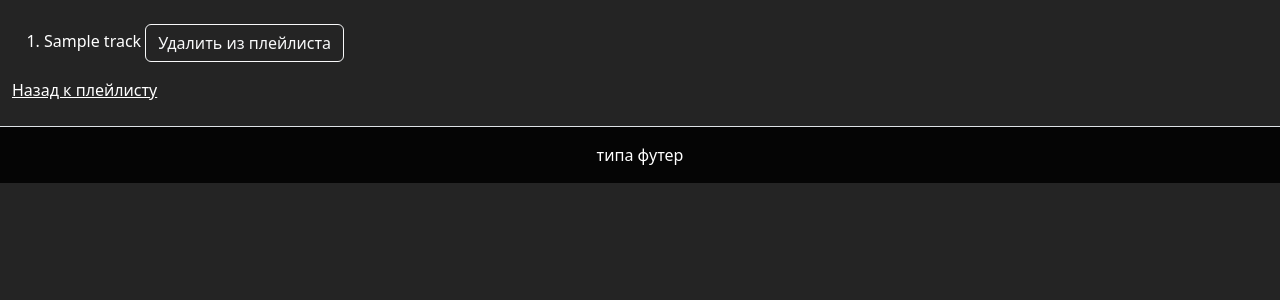
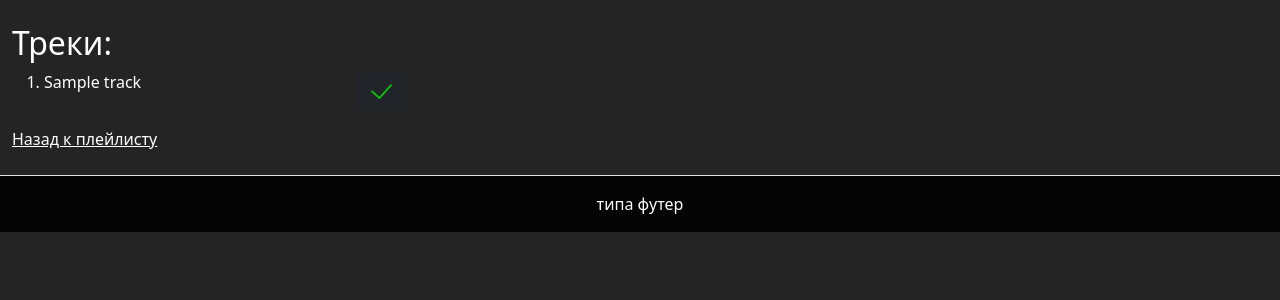
Before and after one commit to arte322m/music_library, a Django app: page /playlist/change_playlist/1 in a window 1280 px wide. Shown: the part 71-371 px from the top of the page. Run offline with Django 4.2, Linux system fonts and the light colour scheme; a user stored in the database is signed in; tables that the repository leaves empty hold one stand-in row (values such as "Sample post"); some libraries are stand-ins or nearby versions.

Commit message:
commit change_playlist

```diff
--- a/kAboom/templates/kAboom/change_playlist.html
+++ b/kAboom/templates/kAboom/change_playlist.html
@@ -1,23 +1,43 @@
 {% extends 'kAboom/base.html' %}
+{% load static %}
 
 {% block title %}{% endblock %}
 
 {% block content %}
 
+    <div class="col">
+        <div class="row">
+            <h2>Треки:</h2>
+        </div>
         <ol>
             {% for track in favorite_tracks %}
+                <li>
+                    <div class="row mb-2">
+                        <div class="col-3">
+                            {{ track.name }}
+                        </div>
+
+                        <div class="col-1">
                             <form action="{% url 'kAboom:change_playlist_view' %}" method="post">
                                 {% csrf_token %}
                                 <input name="track_id" value="{{ track.id }}" hidden>
                                 <input name="playlist_id" value="{{ playlist_id }}" hidden>
                                     {% if track in track_list %}
-            <li><p>{{ track.name }} <button class="btn btn-outline-light" type="submit" value="rem" name="fav">Удалить из плейлиста</button></p></li>
+                                    <button class="btn btn-dark" type="submit" value="rem" name="fav">
+                                        <img src="{% static 'kAboom/images/in_playlist.png' %}" height="25" width="25">
+                                    </button>
                                 {% else %}
-            <li><p>{{ track.name }} <button class="btn btn-outline-light" type="submit" value="add" name="fav">Добавить в плейлист</button></p></li>
+                                    <button class="btn btn-dark" type="submit" value="add" name="fav">
+                                        <img src="{% static 'kAboom/images/plus_dark.png' %}" width="25" height="25">
+                                    </button>
                                 {% endif %}
                             </form>
+                        </div>
+                    </div>
+                </li>
             {% endfor %}
         </ol>
+    </div>
 
     <a href="{% url 'kAboom:playlist_detail' playlist_id %}">Назад к плейлисту</a>
 
```
Also changed, not shown: kAboom/templates/kAboom/genre_index.html (+17 -9 lines), kAboom/templates/kAboom/playlist_index.html (+6 -6 lines), kAboom/static/kAboom/images/in_playlist.png (added), kAboom/static/kAboom/images/plus_dark.png (added), kAboom/templates/kAboom/track_index.html (indentation only). Lines whose indentation alone changed are shown as unchanged.
